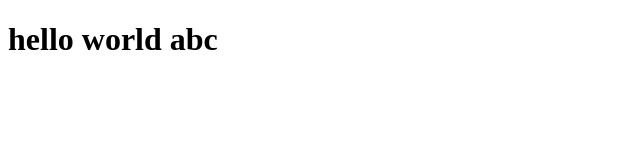
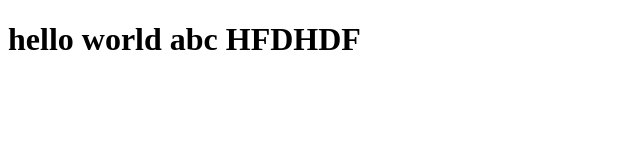
Before and after one commit to Umesh341/Practice, a plain HTML site: page index.html in a window 1280 px wide. Shown: the whole page, without its empty margins (0-640 px from the left). Drawn offline with Linux system fonts and the light colour scheme.

Commit message:
Update index.html

```diff
--- a/index.html
+++ b/index.html
@@ -7,7 +7,7 @@
 </head>
 <body>
     <h1>hello world abc
-
+        HFDHDF
     </h1>
 </body>
 </html>
```
